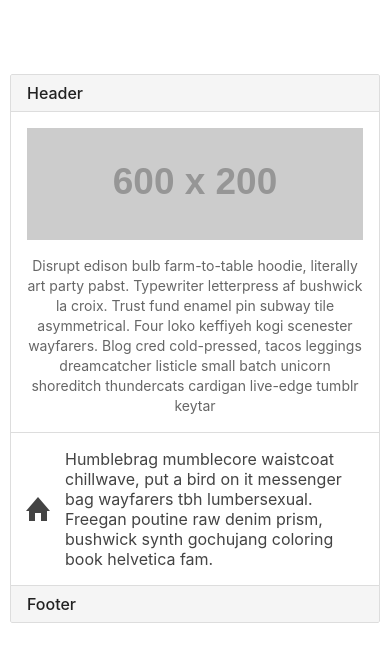
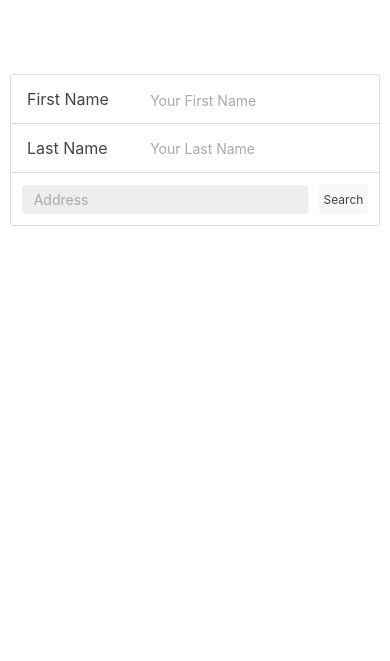
Before and after one commit to bangnguyen77/ionicbasics, a website: page www/index.html in a window 390 px wide. Shown: the part 113-774 px from the top of the page. Drawn offline with Linux system fonts and the light colour scheme; some packages are replaced by stand-ins of ours; files that its build step writes are made by us from their sources; placeholder pictures from the web are drawn by us; files whose address does not match are found by name.

Commit message:
create basic form elements

```diff
--- a/www/index.html
+++ b/www/index.html
@@ -49,19 +49,21 @@
 
       <ion-content>
         <div class="list list-inset">
-          <div class="item item-divider">
-            Header
-          </div>
-          <div class="item item-image item-body">
-            <img src="http://placehold.it/600x200" alt="Item Img">
-            <p>Disrupt edison bulb farm-to-table hoodie, literally art party pabst. Typewriter letterpress af bushwick la croix. Trust fund enamel pin subway tile asymmetrical. Four loko keffiyeh kogi scenester wayfarers. Blog cred cold-pressed, tacos leggings dreamcatcher listicle small batch unicorn shoreditch thundercats cardigan live-edge tumblr keytar</p>
-          </div>
-          <div class="item item-icon-left item-text-wrap">
-            <i class="icon ion-home"></i>
-            Humblebrag mumblecore waistcoat chillwave, put a bird on it messenger bag wayfarers tbh lumbersexual. Freegan poutine raw denim prism, bushwick synth gochujang coloring book helvetica fam.
-          </div>
-          <div class="item item-divider">
-            Footer
+          <label class="item item-input">
+            <span class="input-label">First Name</span>
+            <input type="text" placeholder="Your First Name">
+          </label>
+
+          <label class="item item-input">
+            <span class="input-label">Last Name</span>
+            <input type="text" placeholder="Your Last Name">
+          </label>
+
+          <div class="item item-input-inset">
+            <label class="item-input-wrapper">
+              <input type="text" placeholder="Address">
+            </label>
+            <button class="button button-small">Search</button>
           </div>
         </div>
       </ion-content>
```
